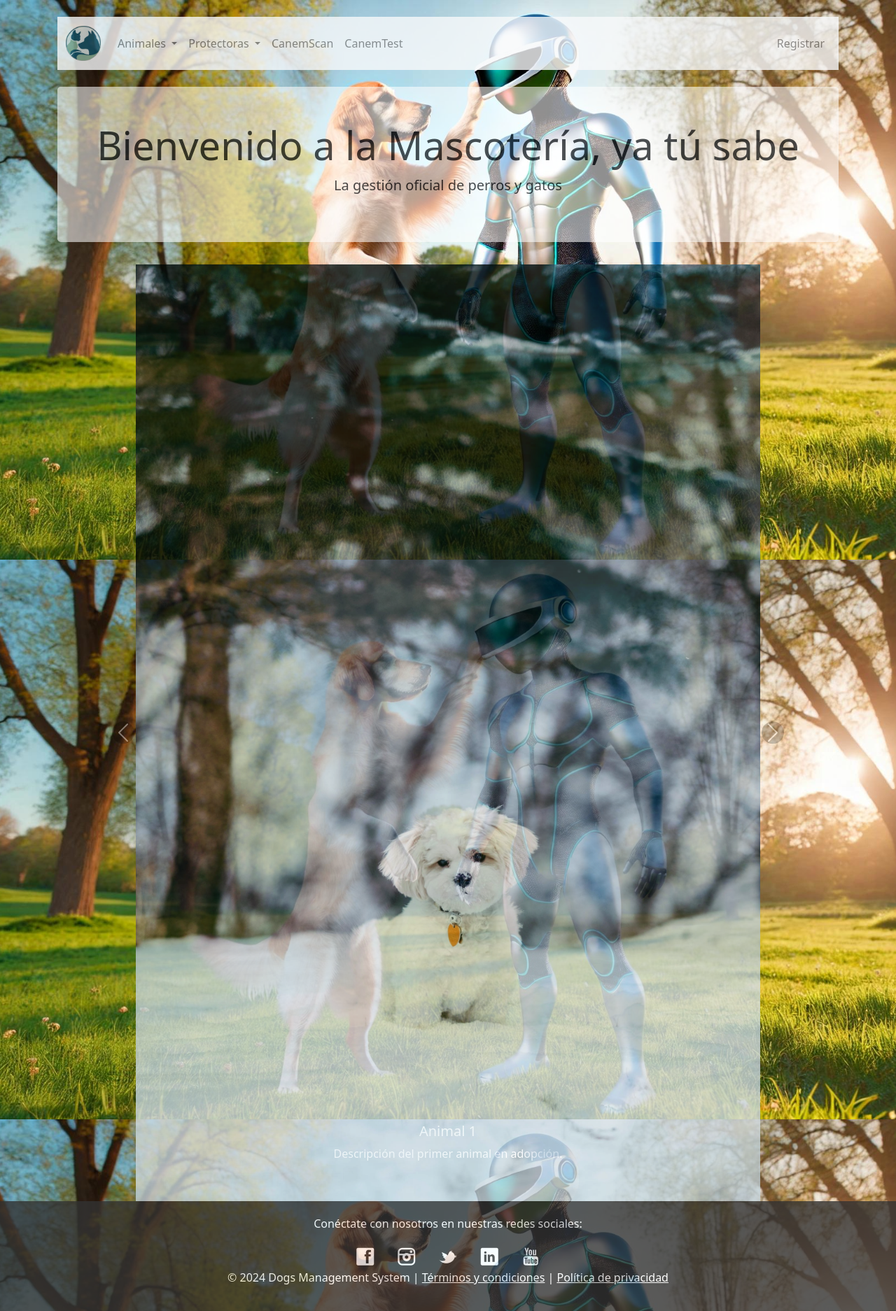
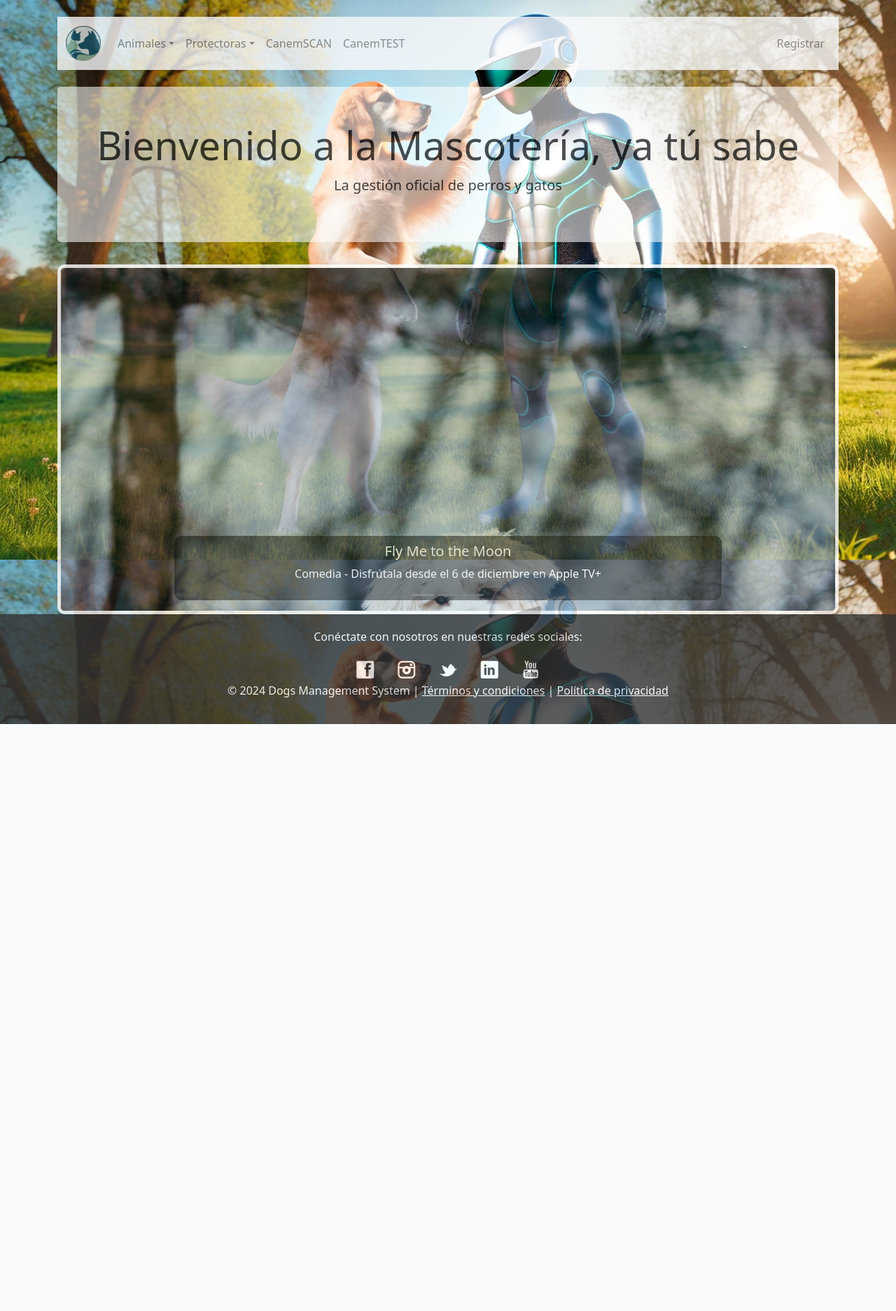
Before and after one commit to FrostMach/CANEMCAT, a Django app: page /landing/ in a window 1280 px wide. Shown: the whole page at 70% size. After the commit the page ends 1035 px from the top, so only its background shows below. Run offline with Django 5.2, Linux system fonts and the light colour scheme; some libraries are stand-ins or nearby versions.

Commit message:
canem-2-landing-page retoqures paginas users/workers

```diff
--- a/CANEMCAT/settings.py
+++ b/CANEMCAT/settings.py
@@ -132,3 +132,6 @@ AUTH_USER_MODEL = 'users.CustomUser'
 
 MEDIA_URL = '/media/'
 MEDIA_ROOT = os.path.join(BASE_DIR, 'media')
+
+LOGIN_REDIRECT_URL = 'landing_page'  # Página a la que se redirige después de loguearse
+LOGOUT_REDIRECT_URL = 'landing_page'  # Página a la que se redirige después de cerrar sesión
--- a/static/css/landing.css
+++ b/static/css/landing.css
@@ -1,6 +1,11 @@
 .carousel-item img {
     opacity: 1;  /* 70% de opacidad */
     transition: opacity 0.5s ease;  /* Transición suave */
+    height: 500px;
+    object-fit: cover;
+    border: 5px solid #ffffff;
+    border-radius: 10px;
+    box-shadow: 0 4px 10px rgba(0, 0, 0, 0.5);
 }
 
 .carousel-control-prev-icon,
@@ -14,3 +19,12 @@
 .carousel-control-next-icon:hover {
   background-color: rgba(0, 0, 0, 0.7); /* Color más oscuro cuando se pasa el ratón */
 }
+.carousel-caption {
+  background-color: rgba(0, 0, 0, 0.5); /* Fondo semitransparente */
+  border-radius: 10px;
+  padding: 10px;
+}
+.carousel-control-prev,
+.carousel-control-next {
+  display: none;
+}
--- a/static/css/styles.css
+++ b/static/css/styles.css
@@ -3,8 +3,7 @@ body {
     background-size: cover; /* Asegura que la imagen cubra todo el fondo */
     background-position: center; /* Centra la imagen */
     background-attachment: fixed; /* Fija la imagen para que no se mueva al hacer scroll */
-    margin: 0;
-    padding: 0;
+
 }
 
 .jumbotron {
--- a/users/templates/base.html
+++ b/users/templates/base.html
@@ -11,8 +11,9 @@
     <link rel="stylesheet" href="{% static 'css/styles.css' %}">
     <!-- Bootstrap JS (con dependencias de Popper.js) -->
     <script src="https://code.jquery.com/jquery-3.5.1.slim.min.js"></script>
-    <script src="https://cdn.jsdelivr.net/npm/@popperjs/core@2.11.6/dist/umd/popper.min.js"></script>
     <script src="https://cdn.jsdelivr.net/npm/bootstrap@5.3.0-alpha1/dist/js/bootstrap.min.js"></script>
+    <link href="https://cdn.jsdelivr.net/npm/bootstrap@5.3.0-alpha1/dist/css/bootstrap.min.css" rel="stylesheet">
+
     <link rel="icon" href="{% static 'images/Logo.png' %}" type="image/x-icon">
     <link href="https://cdn.jsdelivr.net/npm/bootstrap@5.3.0-alpha1/dist/css/bootstrap.min.css" rel="stylesheet"
         integrity="sha384-KyZXEJq6auK06Wb7t3v9siGb1a3Wrg5T6glPeF4baUjD31ysGgX1z/MkF0qJTCxJ5" crossorigin="anonymous">
@@ -43,55 +44,126 @@
                 <div class="collapse navbar-collapse" id="navbarNav">
                     <ul class="navbar-nav">
                         <!-- Animales - Dropdown -->
+                        {% if user.is_authenticated and user.user_type == 'adopter' %}
                         <li class="nav-item dropdown">
                             <a class="nav-link dropdown-toggle" href="#" id="navbarDropdownAnimals" role="button"
-                                data-bs-toggle="dropdown" aria-expanded="false">Animales
-                            </a>
+                                data-bs-toggle="dropdown" aria-expanded="false">Animales</a>
                             <ul class="dropdown-menu" aria-labelledby="navbarDropdownAnimals">
                                 <li><a class="dropdown-item" href="{% url 'animals-list' %}">Lista de Animales</a></li>
                                 <li><a class="dropdown-item" href="{% url 'animals-create' %}">Añadir Animal</a></li>
                             </ul>
                         </li>
+                        {% endif %}
 
-                        <!-- Protectoras - Dropdown -->
+                        {% if not user.is_authenticated %}
+                        <!-- Animales - Dropdown para usuarios no autenticados -->
+                        <li class="nav-item dropdown">
+                            <a class="nav-link dropdown-toggle" href="#" id="navbarDropdownAnimals" role="button"
+                                data-bs-toggle="dropdown" aria-expanded="false">Animales</a>
+                            <ul class="dropdown-menu" aria-labelledby="navbarDropdownAnimals">
+                                <li><a class="dropdown-item" href="{% url 'animals-list' %}">Lista de Animales</a></li>
+                            </ul>
+                        </li>
+
+                        <!-- Protectoras - Dropdown para usuarios no autenticados -->
                         <li class="nav-item dropdown">
                             <a class="nav-link dropdown-toggle" href="#" id="navbarDropdownShelters" role="button"
-                                data-bs-toggle="dropdown" aria-expanded="false">Protectoras
-                            </a>
+                                data-bs-toggle="dropdown" aria-expanded="false">Protectoras</a>
                             <ul class="dropdown-menu" aria-labelledby="navbarDropdownShelters">
                                 <li><a class="dropdown-item" href="{% url 'shelter-list' %}">Lista de Protectoras</a>
                                 </li>
-                                <li><a class="dropdown-item" href="{% url 'register_shelter' %}">Registrar
-                                        Protectoras</a></li>
                             </ul>
                         </li>
+                        {% endif %}
 
-                        <!-- Otros elementos del menú -->
+                        <!-- Protectoras - Dropdown, visible solo para adoptantes -->
+                        {% if user.is_authenticated and user.user_type == 'adopter' %}
+                        <li class="nav-item dropdown">
+                            <a class="nav-link dropdown-toggle" href="#" id="navbarDropdownShelters" role="button"
+                                data-bs-toggle="dropdown" aria-expanded="false">Protectoras</a>
+                            <ul class="dropdown-menu" aria-labelledby="navbarDropdownShelters">
+                                <li><a class="dropdown-item" href="{% url 'shelter-list' %}">Lista de Protectoras</a>
+                                </li>
+                                <li><a class="dropdown-item" href="{% url 'register_shelter' %}">Registrar Protectoras</a></li>
+                            </ul>
+                        </li>
+                        {% endif %}
+                        <!-- CanemScan y CanemTest solo para adoptantes -->
+                        {% if user.is_authenticated and user.user_type == 'adopter' %}
                         <li class="nav-item">
-                            <a class="nav-link">CanemScan</a>
+                            <a class="nav-link" href="">CanemSCAN</a>
                         </li>
                         <li class="nav-item">
-                            <a class="nav-link">CanemTest</a>
+                            <a class="nav-link" href="">CanemTEST</a>
                         </li>
+                        {% endif %}
+                        {% if not user.is_authenticated %}
+                        <li class="nav-item">
+                            <a class="nav-link" href="">CanemSCAN</a>
+                        </li>
+                        <li class="nav-item">
+                            <a class="nav-link" href="">CanemTEST</a>
+                        </li>
+                        {% endif %}
+                        <!-- Opciones específicas para los trabajadores -->
+                        {% if user.user_type == 'worker' %}
+                        <li class="nav-item">
+                            <a class="nav-link" href="">Gestionar Animales</a>
+                        </li>
+                        <li class="nav-item">
+                            <a class="nav-link" href="">Planificacion</a>
+                        </li>
+                        <li class="nav-item">
+                            <a class="nav-link" href="">Inventario</a>
+                        </li>
+                        <li class="nav-item">
+                            <a class="nav-link" href="">Datos</a>
+                        </li>
+                        <li class="nav-item">
+                            <a class="nav-link" href="">Solicitudes</a>
+                        </li>
+
+                        {% endif %}
                     </ul>
 
-                    <!-- Alineación a la derecha u  tilizando flexbox -->
-                    <ul class="navbar-nav ms-auto d-flex"> <!-- Aquí agregamos d-flex -->
+                    <!-- Opciones específicas para los adoptantes -->
+
+                    <!-- Alineación a la derecha -->
+                    <ul class="navbar-nav ms-auto d-flex">
+                        {% if user.is_authenticated %}
+                        <!-- Icono de usuario y logout -->
+                        <li class="nav-item dropdown">
+                            <a class="nav-link dropdown-toggle" href="#" id="navbarDropdownUser" role="button"
+                                data-bs-toggle="dropdown" aria-expanded="false">
+                                {% if user.profile_picture %}
+                                <img src="{{ user.profile_picture.url }}" alt="Foto de perfil" class="rounded-circle"
+                                    width="30">
+                                {% else %}
+                                <i class="bi bi-person-circle"></i> <!-- Icono de usuario -->
+                                {% endif %}
+                                {{ user.full_name }}
+                            </a>
+                            <ul class="dropdown-menu" aria-labelledby="navbarDropdownUser">
+                                <li><a class="dropdown-item" href="">Perfil</a></li>
+                                <li><a class="dropdown-item" href="{% url 'logout' %}">Cerrar sesión</a></li>
+                            </ul>
+                        </li>
+                        {% else %}
+                        <!-- Enlace de registro -->
                         <li class="nav-item">
                             <a class="nav-link" href="{% url 'signup' %}">Registrar</a>
                         </li>
+                        {% endif %}
+
+
                     </ul>
+
                 </div>
             </div>
         </nav>
 
-
-
-
         {% block content %}
         {% endblock %}
-
-
     </div>
 
     <!-- Aquí va el footer -->
@@ -124,8 +196,6 @@
                 | <a href="/privacidad" style="color: #fff;">Política de privacidad</a></p>
         </div>
     </footer>
-
 </body>
 
-
 </html>
--- a/users/templates/landing_page.html
+++ b/users/templates/landing_page.html
@@ -1,5 +1,5 @@
 {% extends "base.html" %}
-
+{% load static %}
 {% block title %}Home Page{% endblock %}
 
 {% block content %}
@@ -9,51 +9,40 @@
     <h1 class="display-4">Bienvenido a la Mascotería, ya tú sabe</h1>
     <p class="lead">La gestión oficial de perros y gatos</p>
 </div>
-<div id="carouselExampleAutoplaying" class="carousel slide" data-bs-ride="carousel">
-    <div class="carousel-inner" style="max-width: 80%; margin: 0 auto;">
-        <!-- Primer item del carrusel (imagen de animal 1) -->
+<div id="carouselExampleIndicators" class="carousel slide" data-bs-ride="carousel" data-bs-interval="3000">
+    <div class="carousel-indicators">
+        <button type="button" data-bs-target="#carouselExampleIndicators" data-bs-slide-to="0" class="active" aria-current="true" aria-label="Slide 1"></button>
+        <button type="button" data-bs-target="#carouselExampleIndicators" data-bs-slide-to="1" aria-label="Slide 2"></button>
+        <button type="button" data-bs-target="#carouselExampleIndicators" data-bs-slide-to="2" aria-label="Slide 3"></button>
+    </div>
+    <div class="carousel-inner"> <!-- Slide 1 -->
         <div class="carousel-item active">
-            <img src=" static/images/Perros/perro1.jpg" class="d-block w-100" alt="Animal 1">
+            <img src="{% static 'images/Perros/perro1.jpg' %}" class="d-block w-100" alt="...">
             <div class="carousel-caption d-none d-md-block">
-                <h5>Animal 1</h5>
-                <p>Descripción del primer animal en adopción.</p>
+                <h5>Fly Me to the Moon</h5>
+                <p>Comedia - Disfrútala desde el 6 de diciembre en Apple TV+</p>
             </div>
-        </div>
-        <!-- Segundo item del carrusel (imagen de animal 2) -->
+        </div> <!-- Slide 2 -->
         <div class="carousel-item">
-            <img src=" static/images/Perros/perro2.jpg" class="d-block w-100" alt="Animal 2">
+            <img src="{% static 'images/Perros/perro2.jpg' %}" class="d-block w-100" alt="...">
             <div class="carousel-caption d-none d-md-block">
-                <h5>Animal 2</h5>
-                <p>Descripción del segundo animal en adopción.</p>
+                <h5>Otro Slide</h5>
+                <p>Descripción del contenido del segundo slide.</p>
             </div>
-        </div>
-        <!-- Tercer item del carrusel (imagen de animal 3) -->
+        </div> <!-- Slide 3 -->
         <div class="carousel-item">
-            <img src="static/images/Perros/perro3.jpg" class="d-block w-100" alt="Animal 3">
+            <img src="{% static 'images/Perros/perro3.jpg' %}" class="d-block w-100" alt="...">
             <div class="carousel-caption d-none d-md-block">
-                <h5>Animal 3</h5>
-                <p>Descripción del tercer animal en adopción.</p>
-            </div>
-        </div>
-        <!-- cuarto item del carrusel (imagen de animal 4) -->
-        <div class="carousel-item">
-            <img src="static/images/Perros/perro4.jpg" class="d-block w-100" alt="Animal 3">
-            <div class="carousel-caption d-none d-md-block">
-                <h5>Animal 4</h5>
-                <p>Descripción del cuarto animal en adopción.</p>
+                <h5>Tercer Slide</h5>
+                <p>Descripción del contenido del tercer slide.</p>
             </div>
         </div>
     </div>
-
-    <!-- Controles de navegación (izquierda y derecha dentro de la imagen) -->
-    <button class="carousel-control-prev" type="button" data-bs-target="#carouselExampleAutoplaying"
-        data-bs-slide="prev" style="position: absolute; top: 50%; left: 10px; transform: translateY(-50%); z-index: 1;">
+    <button class="carousel-control-prev" type="button" data-bs-target="#carouselExampleIndicators" data-bs-slide="prev">
         <span class="carousel-control-prev-icon" aria-hidden="true"></span>
         <span class="visually-hidden">Previous</span>
     </button>
-    <button class="carousel-control-next" type="button" data-bs-target="#carouselExampleAutoplaying"
-        data-bs-slide="next"
-        style="position: absolute; top: 50%; right: 10px; transform: translateY(-50%); z-index: 1;">
+    <button class="carousel-control-next" type="button" data-bs-target="#carouselExampleIndicators" data-bs-slide="next">
         <span class="carousel-control-next-icon" aria-hidden="true"></span>
         <span class="visually-hidden">Next</span>
     </button>
--- a/users/urls.py
+++ b/users/urls.py
@@ -3,9 +3,12 @@ from users import views
 from django.conf import settings
 from django.conf.urls.static import static
 from .views import landing_page
+from django.contrib.auth import views as auth_views
 urlpatterns = [
     path('landing/', landing_page, name='landing_page'),
     path('signup/', views.SignUpView.as_view(), name='signup'),
     path('profile/<int:pk>/', views.ProfileView.as_view(), name='profile'),
     path('profile/<int:pk>/edit/', views.ProfileUpdateView.as_view(), name='profile_edit'),
+    path('logout/', views.logout_view, name='logout'),
+    path('login/', views.login_view, name='login'),  # Ruta para iniciar sesión
 ] + static(settings.STATIC_URL, document_root=settings.STATIC_ROOT)
--- a/users/views.py
+++ b/users/views.py
@@ -1,8 +1,11 @@
-from django.shortcuts import render
+from django.shortcuts import render, redirect
 from django.urls import reverse_lazy
 from django.views import generic
 from .forms import CustomUserCreationForm, CustomUserChangeForm
 from .models import CustomUser, Wishlist
+from django.contrib.auth import login, authenticate, logout
+from .forms import LoginForm
+from django.contrib.auth.forms import UserCreationForm
 
 def landing_page(request):
     return render(request, 'landing_page.html')
@@ -25,6 +28,37 @@ class ProfileUpdateView(generic.UpdateView):
     success_url = reverse_lazy('profile')
 
 
+def login_view(request):
+    if request.method == "POST":
+        email = request.POST.get('email')
+        password = request.POST.get('password')
+
+        user = authenticate(request, email=email, password=password)
+        if user is not None:
+            login(request, user)
+            return redirect('landing_page')  # Redirigir a la página principal o a la página de perfil
+        else:
+            # Si el inicio de sesión es incorrecto, muestra un mensaje de error
+            return render(request, 'registration/login.html', {'error': 'Correo o contraseña incorrectos'})
+
+    return render(request, 'registration/login.html')
+
+
+# def signup_view(request):
+#     if request.method == "POST":
+#         form = UserCreationForm(request.POST)
+#         if form.is_valid():
+#             user = form.save()
+#             login(request, user)  # Iniciar sesión automáticamente
+#             return redirect('landing_page')  # Redirigir a la página principal o perfil
+#     else:
+#         form = UserCreationForm()
+
+#     return render(request, 'signup.html', {'form': form})
+
+def logout_view(request):
+    logout(request)
+    return redirect('landing_page')
 #WISHLIST
 
 class AddToWishlistView(generic.ListView):
@@ -38,3 +72,20 @@ class RemoveFromWishlistView(generic.ListView):
     model = Wishlist
     template_name = 'wish/list.html'
     context_object_name = 'remove'
+
+
+from django.contrib.auth.decorators import login_required
+
+@login_required
+def canemscan_view(request):
+    if request.user.user_type != 'adopter':
+        # Si no es un 'adopter', redirigimos a una página de acceso denegado o algo similar
+        return redirect('access_denied')  # Puedes crear una página para mostrar acceso denegado
+    return render(request, 'canemscan.html')
+
+@login_required
+def canemtest_view(request):
+    if request.user.user_type != 'adopter':
+        # Redirigir a una página de acceso denegado
+        return redirect('access_denied')  # O hacia la página de login
+    return render(request, 'canemtest.html')
```
Also changed, not shown: users/forms.py (+19 -0 lines), users/templates/registration/login.html (added, +27 -0 lines), users/templates/registration/signup.html (+12 -1 lines), media/animals/istockphoto-140462837-1024x1024.jpg (added), media/animals/istockphoto-140462837-1024x1024_69KXqi0.jpg (added), media/animals/istockphoto-140462837-1024x1024_Xv03ziY.jpg (added), media/files/istockphoto-140462837-1024x1024.jpg (added), shelters/migrations/0004_alter_shelter_telephone.py (added), users/migrations/0002_alter_customuser_phone_number.py (added).
